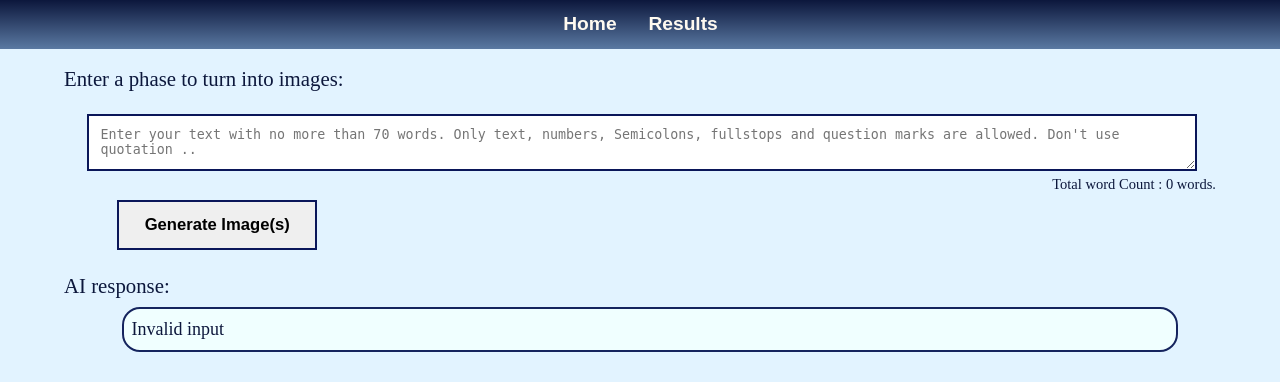
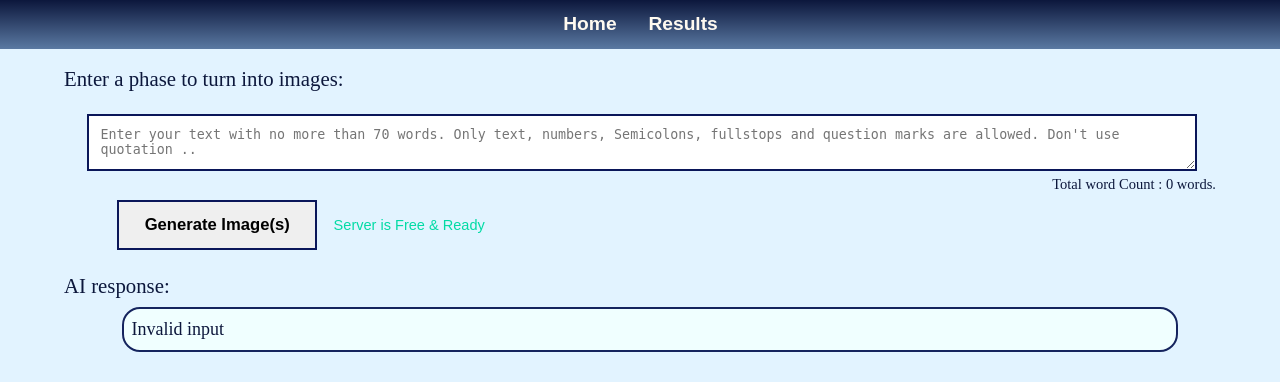
Before and after one commit to ahmed0tolba/DALLE-pyhton-flask-nawara, a Flask app: page / in a window 1280 px wide. Shown: the top 382 px of the page. Run offline with Flask 2, Linux system fonts and the light colour scheme; data comes from the database, SQL or seed files in the repository.

Commit message:
modified:   application.py 	modified:   static/_styles.css 	modified:   templates/index.html

```diff
--- a/application.py
+++ b/application.py
@@ -230,7 +230,7 @@ def index():
   goodImage = -1 # no previous image is marked as good
   message = "Write the text in the text input area. Click Generate Images. Wait for images to show up. Please rate each image."
   hiddenmessage = -1
-
+  serverStates = -2 # -2 Idel , -1 -> 1 running process with no queue ,  0 -> xx number of queed process + the one in queue
   lastsearch=""
 
   try:
@@ -238,7 +238,7 @@ def index():
     # print(base64.b64decode(urllib.unquote(request.cookies.get('lastsearch'))))
     # print("hi " + request.cookies.get('lastsearch'))
     lastsearch = url2text(request.cookies.get('lastsearch'))
-    print("hi " + lastsearch)
+    # print("hi " + lastsearch)
     # print("hi " + (urllib.parse.unquote(format(request.cookies.get('lastsearch')))))
     res = make_response(render_template('index.html'))
     res.set_cookie('lastsearch',lastsearch)
@@ -247,8 +247,29 @@ def index():
   # print(lastsearch)
   conn = sqlite3.connect(databasename, uri=True)
   cur = conn.cursor()
+  sqlite_insert_query = """select * from searchestextstable
+                          where states = ?;"""
+  data_tuple = (1,)
+  cur.execute(sqlite_insert_query,data_tuple)
+  rows = cur.fetchall()
+  numberofrunningtasks = len(rows)
+
+  sqlite_insert_query = """select * from searchestextstable
+                          where states = ?;"""
+  data_tuple = (0,)
+  cur.execute(sqlite_insert_query,data_tuple)
+  rows = cur.fetchall()
+  numberofqueuedtasks = len(rows)
+
+  if numberofrunningtasks>0 :
+    serverStates = -1
+  if numberofqueuedtasks>0 :
+    serverStates = numberofqueuedtasks
+
+
   if ( len(lastsearch)<2 ):
-    return render_template('index.html', message="Invalid input",hiddenmessage=-1,goodImage=goodImage)# redirect(url_for('mylink'))
+    conn.close()
+    return render_template('index.html', message="Invalid input",hiddenmessage=-1,goodImage=goodImage,serverStates=serverStates)# redirect(url_for('mylink'))
   if lastsearch=="":
     message = "Write the text in the text input area. Click Generate Images. Wait for images to show up. Please rate each image."
 
@@ -265,7 +286,7 @@ def index():
       numofimages = row[2]
       status = row[3]
       resultsevaluation = row[4]
-      print ("current Status = " + str(status))
+      # print ("current Status = " + str(status))
       if status == 0:
         message = "Your previous text is still in queue, you can add a new text or wait.."
         hiddenmessage = 0
@@ -273,7 +294,7 @@ def index():
         message = "Your previous text is being processed, you can add a new text or wait.."
         hiddenmessage = 1
       elif status == 2:
-        print ("resultsevaluation = " + str(resultsevaluation))
+        # print ("resultsevaluation = " + str(resultsevaluation))
         if resultsevaluation == -1:
           message = "Your previous text completed succesfully, Please Select the best fit for the text."
           hiddenmessage = 2
@@ -299,7 +320,7 @@ def index():
           # print("goodImage = " + str(goodImage))
 
 
-  return render_template('index.html',message=message,hiddenmessage=hiddenmessage,goodImage=goodImage)
+  return render_template('index.html',message=message,hiddenmessage=hiddenmessage,goodImage=goodImage,serverStates=serverStates)
 
 @application.route('/',methods=['POST'])
 def mylink():
@@ -399,7 +420,7 @@ def mylink():
         t = Thread(target=vizthread,args=[textsearsh,numofimages,tokenizer,model,clip,processor])
         t.start()
       else:
-        message = "Server is busy - maximum processes are runing - ", "'",textsearsh,"'"," job will be qued , Number of running tasks running = " + str(numberofrunningtasks) + " , results will be updated automatically , you can close the page and come back later"
+        message = "Server is busy - maximum processes are runing - " + "'" + textsearsh + "'" + " job will be qued , Number of running tasks running = " + str(numberofrunningtasks) + " , results will be updated automatically , you can close the page and come back later"
         print(message)
 
     sqlite_insert_query = """select * from searchestextstable
@@ -421,7 +442,7 @@ def mylink():
         alreadystored = 1
         goodImage = resultsevaluation
     res = make_response(render_template('index.html', message=message,hiddenmessage=hiddenmessage,goodImage=goodImage,alreadystored=alreadystored))
-    print( textsearsh)
+    # print( textsearsh)
     res.set_cookie('lastsearch',textsearsh)
     return res
 
@@ -446,8 +467,8 @@ def mylink():
           statesnum = -2
         else:
           statesnum = int(x)
-        print(x,nam)
-        print("statesnum = " + str (statesnum))
+        # print(x,nam)
+        # print("statesnum = " + str (statesnum))
         data_tuple = (statesnum,nam)
         conn = sqlite3.connect(databasename, uri=True)
         cur = conn.cursor()
--- a/static/_styles.css
+++ b/static/_styles.css
@@ -64,6 +64,16 @@ body {
     background-color: rgba(70, 70, 90, 1);
 }
 
+#menuserverstates {
+    background-color: rgba(0, 0, 0, 0);
+    font-size: .7em;
+    border: none;
+    margin-left: 1px;
+    margin-top: 5px;
+    padding: .7em;
+    /* float: right; */
+}
+
 .buttonsubmit {
     transition: .2s;
 }
--- a/templates/index.html
+++ b/templates/index.html
@@ -192,6 +192,7 @@
     <div class="divmenu">
         <button class="menubutton" onclick="location.href=''">Home</button>
         <button class="menubutton" onclick="location.href='results'">Results</button>
+
     </div>
 
     <div style="padding-left:5%;padding-right:5%;">
@@ -209,6 +210,7 @@
             <!-- <br> -->
 
             <input type="submit" id="submit" class="buttonsubmit raise" value="Generate Image(s)" style="min-width: 200px;min-height: 50px;font-size: .8em;font-weight: bold;border: 2px solid #0a1659;" onclick="precesstxt();" />
+            <button id="menuserverstates"></button>
             <br><br> AI response:
             <br>
             <div id="message" name="message" class="messagediv">
@@ -362,6 +364,20 @@
             // am_cal(finalCount);
         }).keyup();
     });
+
+
+    if ('{{serverStates}}' == -2) {
+        document.getElementById("menuserverstates").innerText = 'Server is Free & Ready';
+        document.getElementById("menuserverstates").style.color = "#02dba5";
+    }
+    if ('{{serverStates}}' == -1) {
+        document.getElementById("menuserverstates").innerText = '1 running process , No processes in queue , Your text will be queued.';
+        document.getElementById("menuserverstates").style.color = "#f5e900";
+    }
+    if ('{{serverStates}}' > 0) {
+        document.getElementById("menuserverstates").innerText = '1 running process , ' + '{{serverStates}}' + ' processes in queue, Your text will be added to queue.';
+        document.getElementById("menuserverstates").style.color = "#ff954a";
+    }
 </script>
 
 </html>
```
